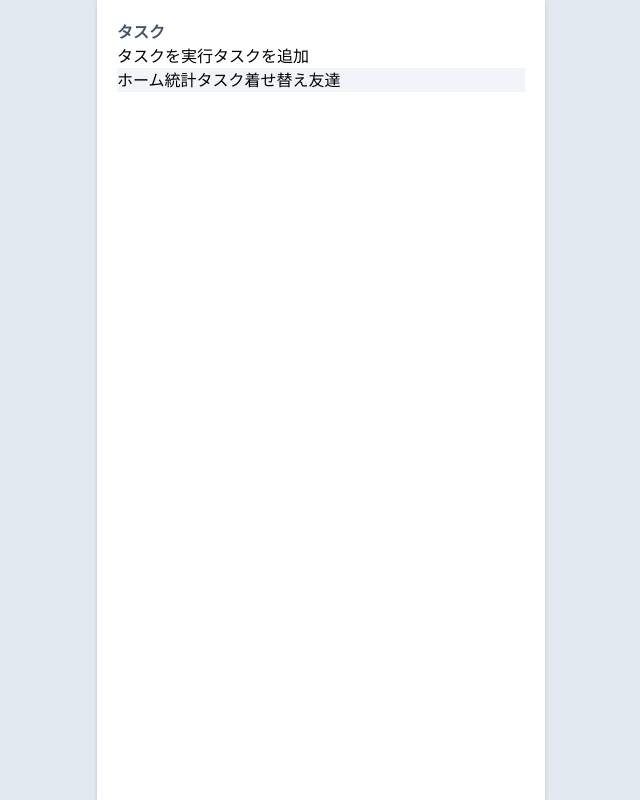
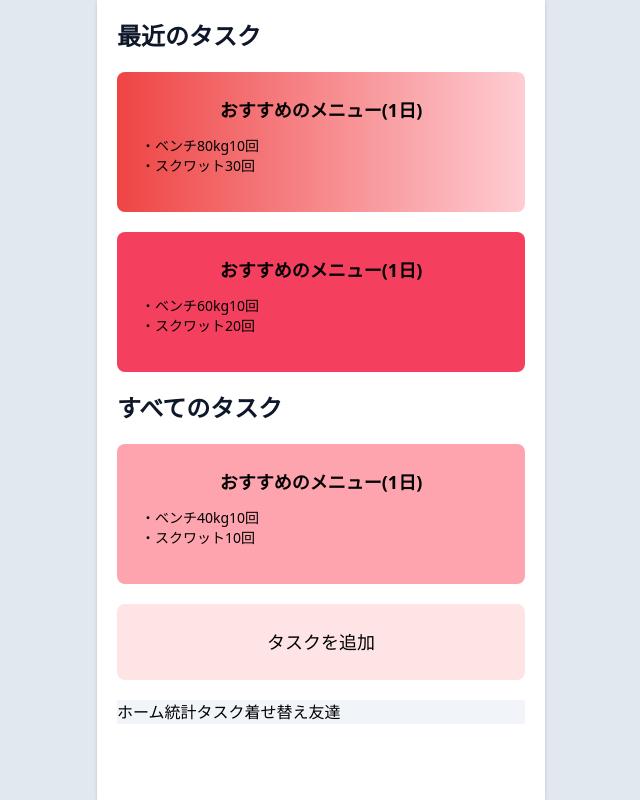
Before and after one commit to muscle-training-with-friend/mutan, a React (Vite) app: page /mutan/tasks in a window 1280 px wide. Shown: the whole page, without its empty margins (319-959 px from the left). Built offline with nearby package versions, Linux system fonts and the light colour scheme.

Commit message:
Update Tasks.jsx

```diff
--- a/src/Pages/Tasks.jsx
+++ b/src/Pages/Tasks.jsx
@@ -3,9 +3,44 @@ import { Link } from "react-router-dom";
 export default function () {
   return (
     <>
-      <div className="font-bold text-slate-600">タスク</div>
-      <Link to="/doneTask">タスクを実行</Link>
-      <Link to="/createTask">タスクを追加</Link>
+      <div className="font-bold text-slate-900 text-2xl">最近のタスク</div>
+      <div className="rounded-lg bg-rose-700 my-5 p-6 bg-gradient-to-r from-red-500 to-rose-200">
+        <Link to="/doneTask">
+          <div className="font-bold text-lg flex justify-center">おすすめのメニュー(1日)</div>
+          <div className="py-3">
+            <div className="text-sm">・ベンチ80kg10回</div>
+            <div className="text-sm">・スクワット30回</div>
+          </div>
+        </Link>
+      </div>
+
+      <div className="rounded-lg bg-rose-500  my-5 p-6">
+        <Link to="/doneTask">
+          <div className="font-bold text-lg flex justify-center">おすすめのメニュー(1日)</div>
+          <div className="py-3">
+            <div className="text-sm">・ベンチ60kg10回</div>
+            <div className="text-sm">・スクワット20回</div>
+          </div>
+        </Link>
+      </div>
+
+      <div className="font-bold text-slate-900 text-2xl">すべてのタスク</div>
+      <div className="rounded-lg bg-rose-300 my-5 p-6">
+        <Link to="/doneTask">
+          <div className="font-bold text-lg flex justify-center">おすすめのメニュー(1日)</div>
+          <div className="py-3">
+            <div className="text-sm">・ベンチ40kg10回</div>
+            <div className="text-sm">・スクワット10回</div>
+          </div>
+        </Link>
+      </div>
+
+      <div className="rounded-lg bg-rose-100  my-5 p-6">
+        <Link to="/createTask">
+          <div className="text-lg flex justify-center">タスクを追加</div>
+        </Link>
+      </div>
+
     </>
   );
 }
```
